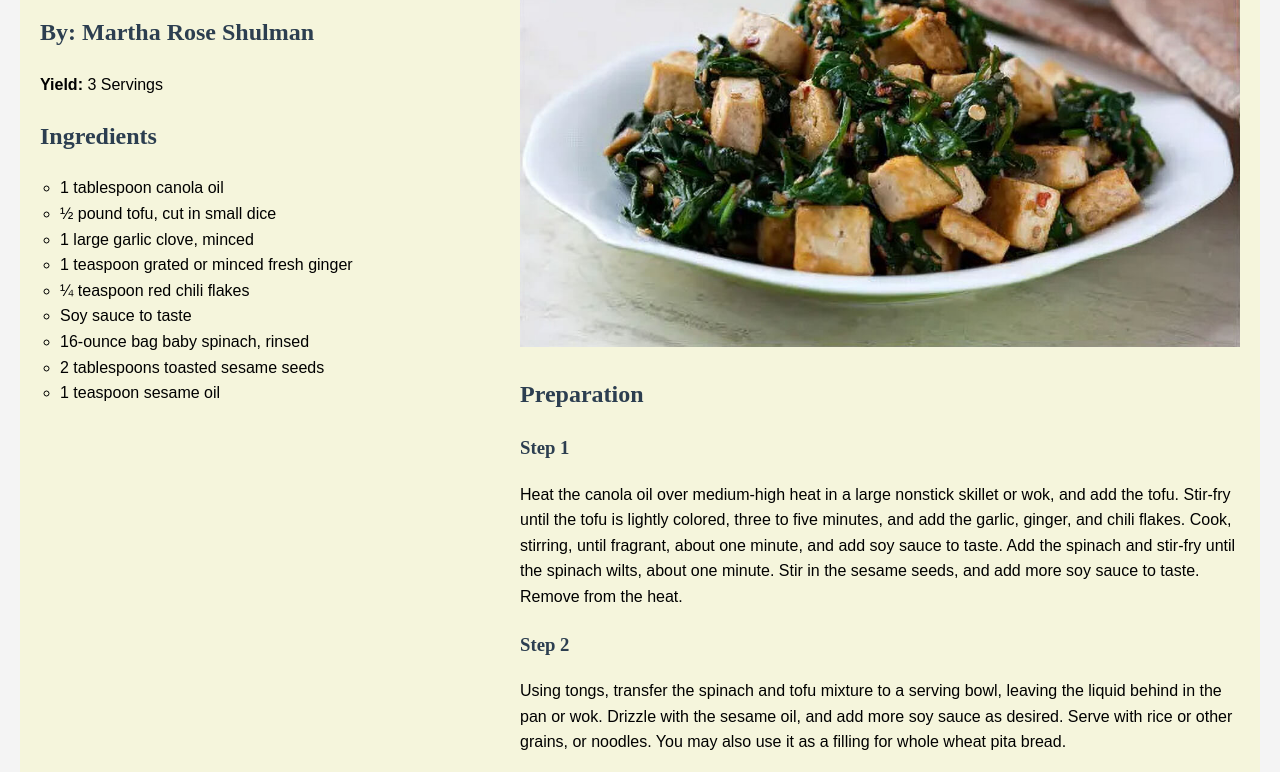
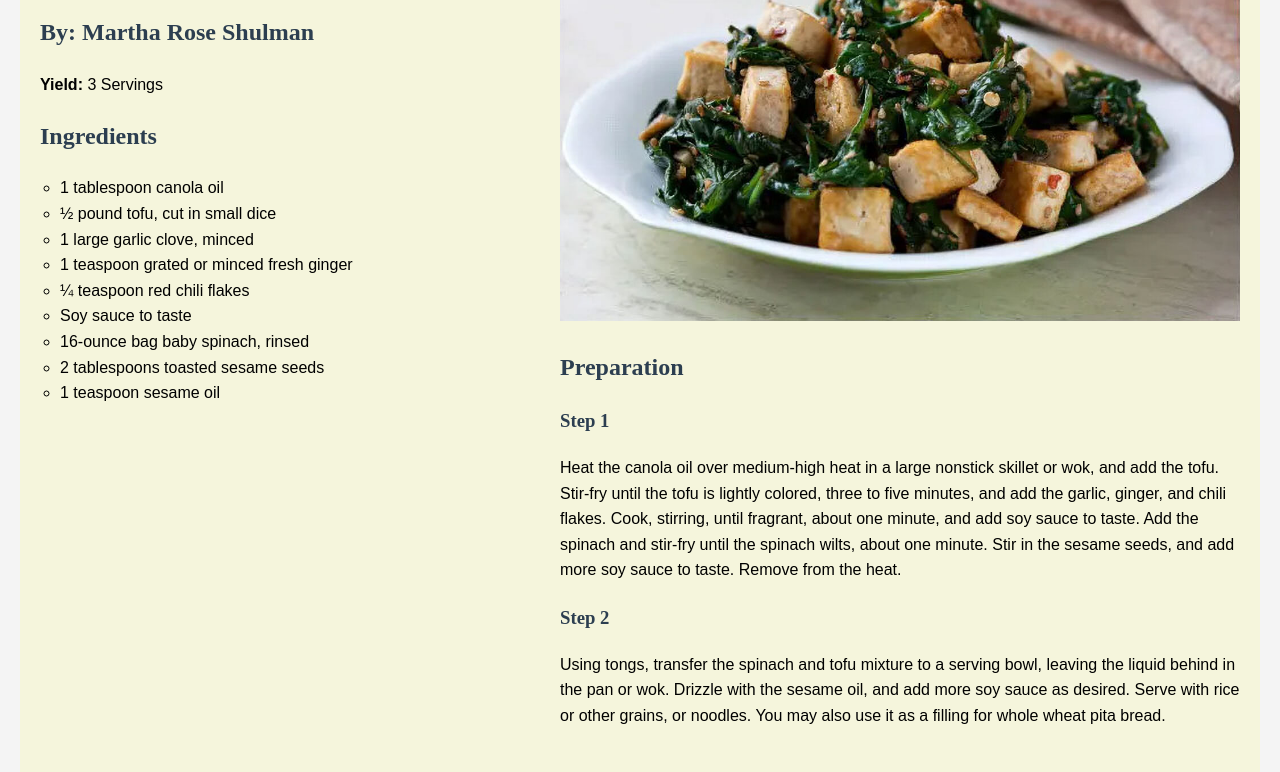
Before and after one commit to Lisa-Ho7/exercise-7, a plain HTML site: page index.html in a window 1280 px wide. Shown: the part 152-924 px from the top of the page. Drawn offline with Linux system fonts and the light colour scheme.

Commit message:
dsvdfsvdfsvbd

```diff
--- a/index.html
+++ b/index.html
@@ -24,7 +24,7 @@
       .left-column {
         width: 30%;
         float: left;
-        margin-right: 10%
+        margin-right: 15%
 
 
       }
```
